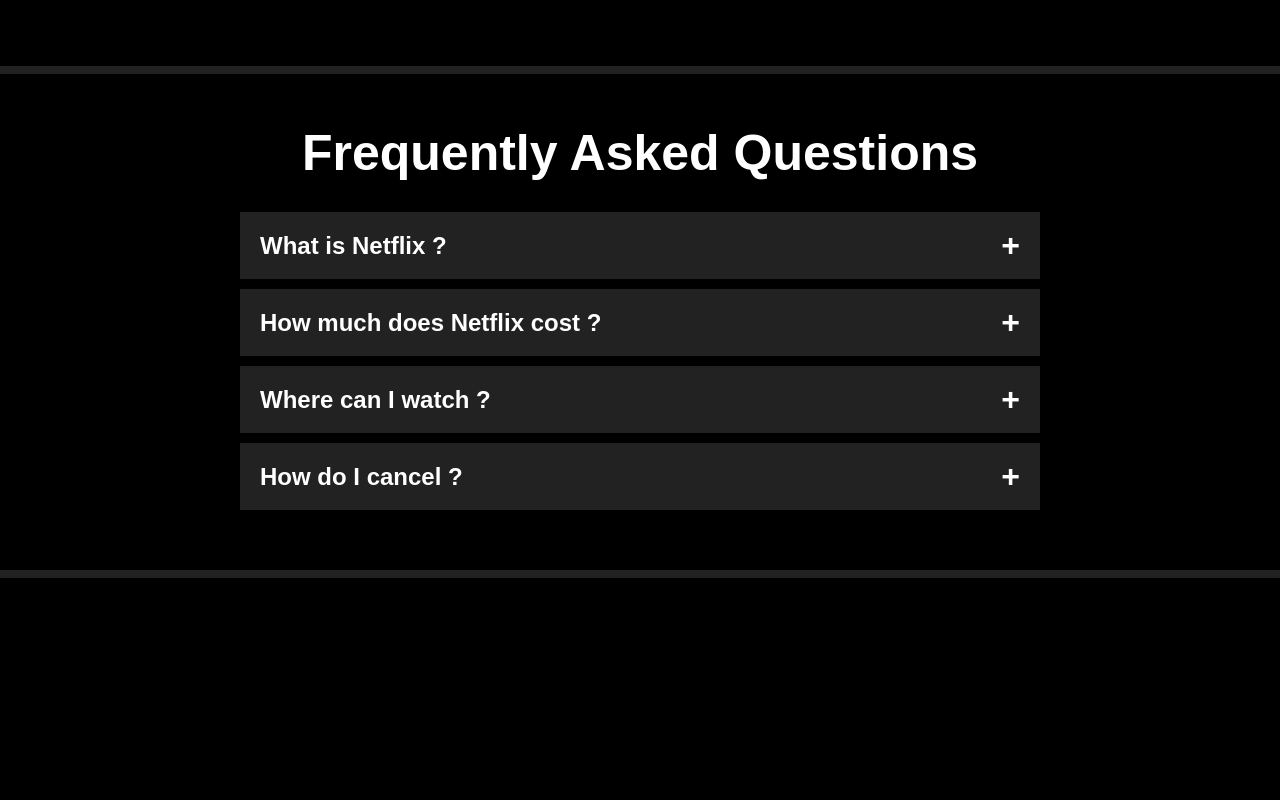
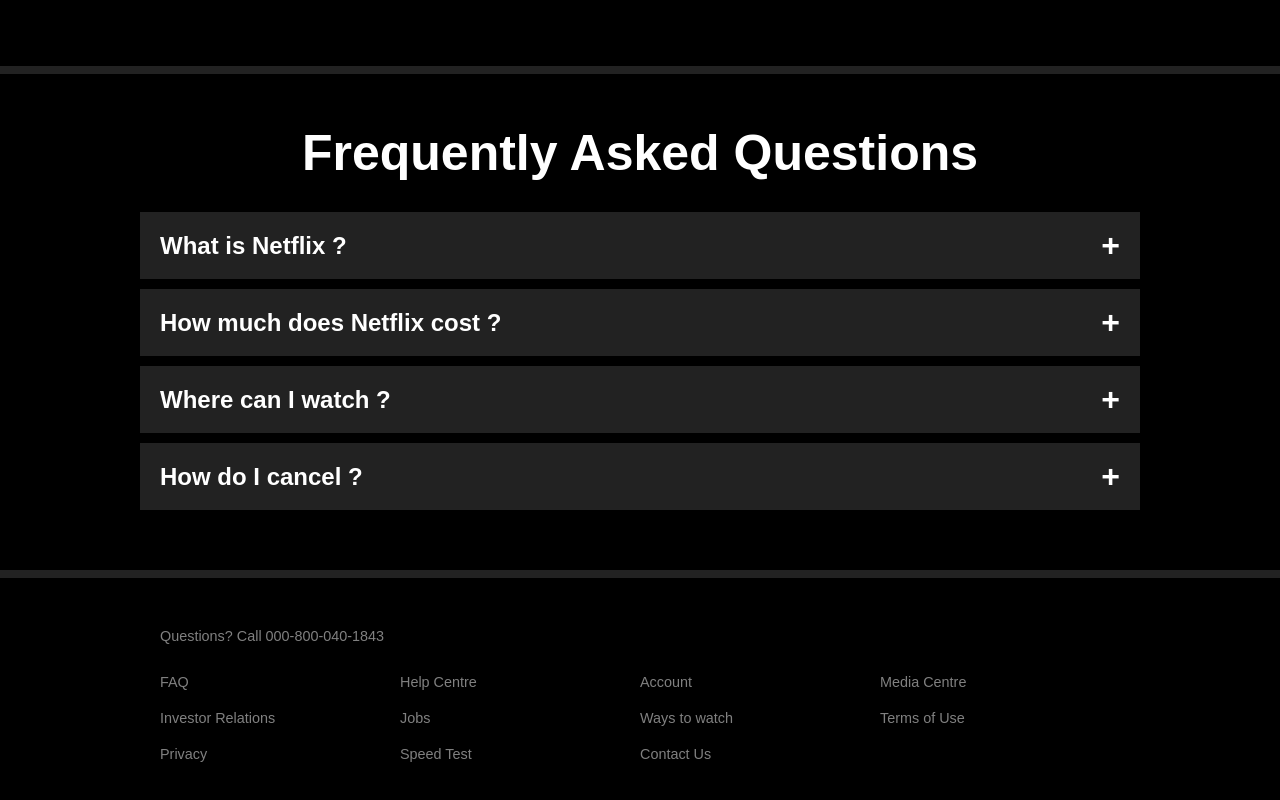
Before and after one commit to himanshu19362/Netflix-Clone-ReactJS, a React (Create React App) app: page / in a window 1280 px wide. Shown: the part 1390-2190 px from the top of the page. Before the commit the page ends 1968 px from the top, so only its background shows below. Built offline with nearby package versions, Linux system fonts and the light colour scheme.

Commit message:
added footer

```diff
--- a/src/App.js
+++ b/src/App.js
@@ -1,5 +1,6 @@
 import './App.css';
 import FAQ from './components/FAQ/FAQ';
+import Footer from './components/Footer/Footer';
 import Header from './components/Header/Header';
 import SectionList from './components/SectionList/SectionList';
 
@@ -9,6 +10,7 @@
       <Header />
       <SectionList />
       <FAQ />
+      <Footer />
     </>
   );
 }
--- a/src/components/FAQ_Item/FAQItem.css
+++ b/src/components/FAQ_Item/FAQItem.css
@@ -1,6 +1,6 @@
 .faq-item{
     /* background-color: #222; */
-    width: 800px;
+    max-width: 1000px;
     margin: 10px auto;
     /* padding: 15px 20px; */
     font-size: 1.5rem;
--- /dev/null
+++ b/src/components/Footer/Footer.css
@@ -0,0 +1,24 @@
+.footer{
+    max-width: 1000px;
+    margin: 30px auto;
+    padding: 20px;
+
+}
+
+.footer p{
+    font-weight: lighter;
+    opacity: 0.5;
+    font-size: 0.9rem;
+}
+
+.footer-menu{
+    display: grid;
+    grid-template-columns: repeat(4 , 1fr);
+
+    margin: 20px 0;
+
+}
+
+.footer-menu p{
+    margin: 10px 0;
+}
--- /dev/null
+++ b/src/components/Footer/Footer.js
@@ -0,0 +1,26 @@
+import React from 'react'
+import './Footer.css'
+
+function Footer() {
+  return (
+    <div className='footer'>
+        <p>Questions? Call 000-800-040-1843</p>
+        <div className='footer-menu'>
+            <p>FAQ</p>
+            <p>Help Centre</p>
+            <p>Account</p>
+            <p>Media Centre</p>
+            <p>Investor Relations</p>
+            <p>Jobs</p>
+            <p>Ways to watch</p>
+            <p>Terms of Use</p>
+            <p>Privacy</p>
+            <p>Speed Test</p>
+            <p>Contact Us</p>
+        </div>
+
+    </div>
+  )
+}
+
+export default Footer
--- a/src/components/Section/Section.css
+++ b/src/components/Section/Section.css
@@ -6,6 +6,7 @@
     /* padding: px 0; */
     padding: 70px 0;
     border-bottom: 8px #222 solid;
+
 }
 
 .message{
```
